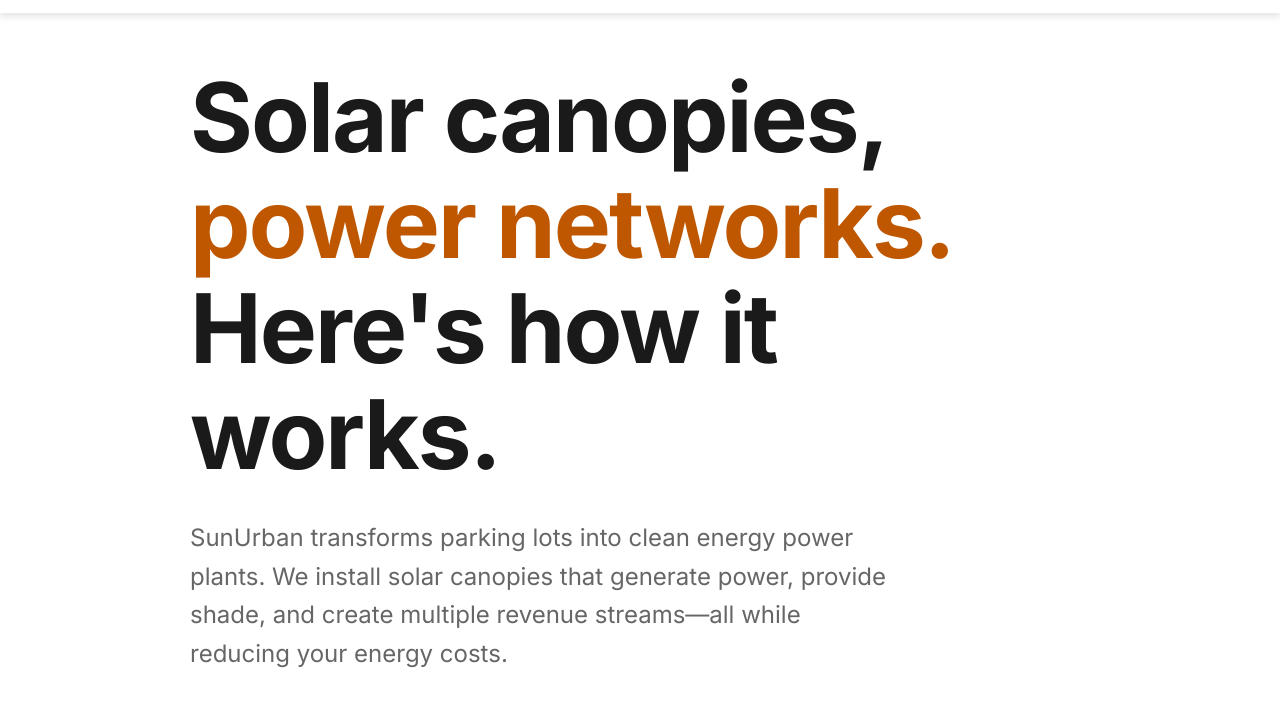
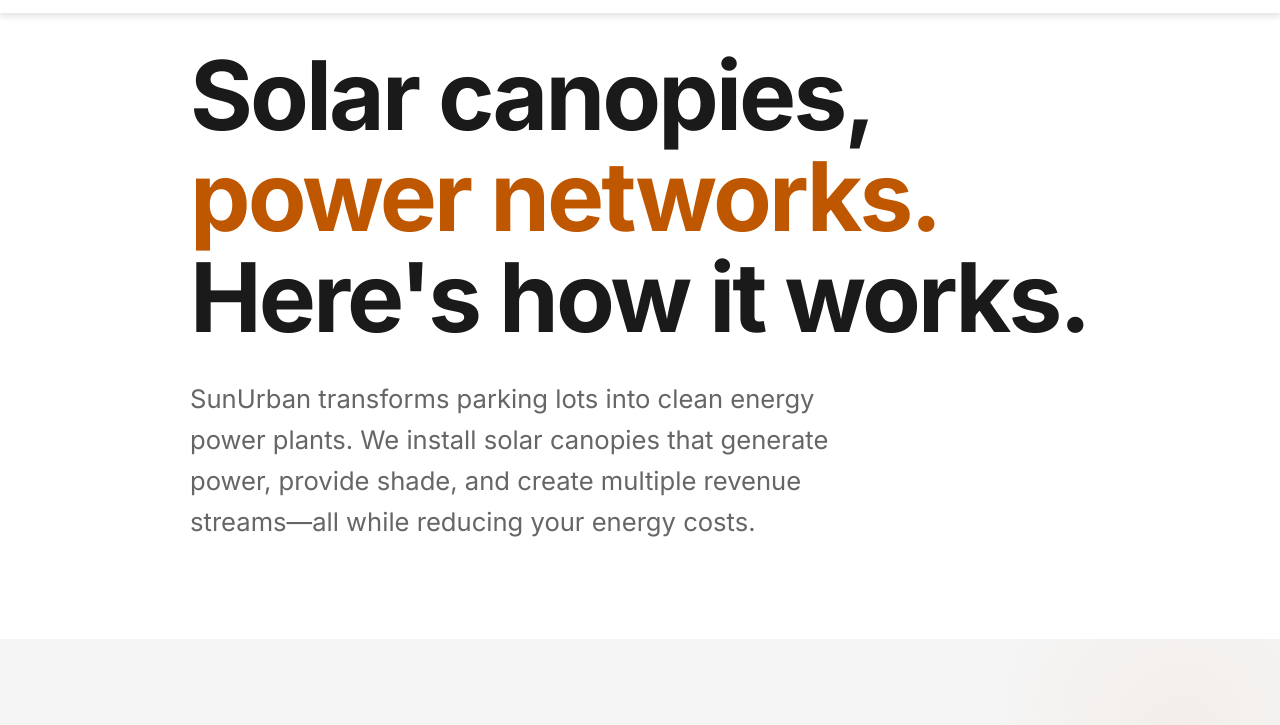
Before and after one commit to aritrode29/SunUrban, a plain HTML site: page landing_page/how-it-works.html in a window 1280 px wide. Shown: the part 75-800 px from the top of the page. Drawn offline with nearby package versions, Linux system fonts and the light colour scheme.

Commit message:
Update how-it-works page

```diff
--- a/landing_page/how-it-works.html
+++ b/landing_page/how-it-works.html
@@ -60,13 +60,13 @@
     </nav>
 
     <!-- Hero Section -->
-    <section style="padding-top: 140px; padding-bottom: 6rem; background: #fff;">
+    <section style="padding-top: 120px; padding-bottom: 6rem; background: #fff;">
         <div style="max-width: 1200px; margin: 0 auto; padding: 0 1rem;">
             <div style="max-width: 900px; margin: 0 auto;">
-                <h1 id="typingHero" style="font-size: clamp(3rem, 8vw, 6rem); font-weight: 700; line-height: 1.1; color: #1A1A1A; margin-bottom: 2rem; letter-spacing: -0.02em;">
-                    <span id="typingText"></span><span id="typingCursor" style="border-right: 3px solid #BF5700; animation: blink 1s infinite;">|</span>
+                <h1 id="typingHero" style="font-size: clamp(3.5rem, 8vw, 6rem); font-weight: 800; line-height: 1.05; color: #1A1A1A; margin-bottom: 2rem; letter-spacing: -0.03em;">
+                    <span id="typingText"></span><span id="typingCursor" style="border-right: 4px solid #BF5700; animation: blink 1s infinite; margin-left: 2px;">|</span>
                 </h1>
-                <p style="font-size: clamp(1.2rem, 2vw, 1.5rem); line-height: 1.6; color: #666; max-width: 700px;">
+                <p style="font-size: clamp(1.3rem, 2vw, 1.6rem); line-height: 1.6; color: #666; max-width: 700px;">
                     SunUrban transforms parking lots into clean energy power plants. We install solar canopies that generate power, provide shade, and create multiple revenue streams—all while reducing your energy costs.
                 </p>
             </div>
```
